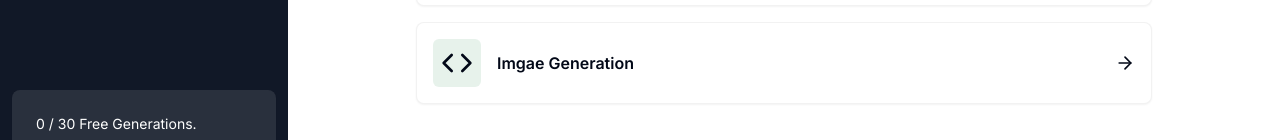
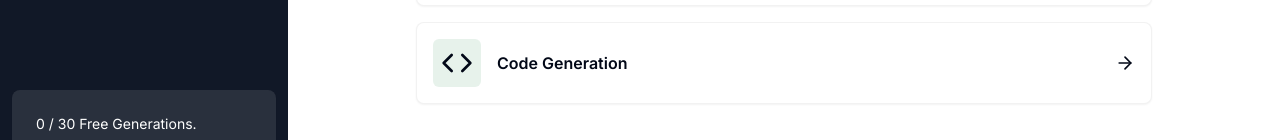
Before and after one commit to lilseniorj/AI-SAAS, a Next.js app: page /dashboard in a window 1280 px wide. Shown: the part 550-690 px from the top of the page. Built offline with nearby package versions, Linux system fonts and the light colour scheme; no server answers.

Commit message:
Update 1.0

```diff
--- a/app/(dashboard)/(routes)/dashboard/page.tsx
+++ b/app/(dashboard)/(routes)/dashboard/page.tsx
@@ -43,7 +43,7 @@ const tools = [
     href: "/video"
   },
   {
-    label: "Imgae Generation",
+    label: "Code Generation",
     icon: Code,
     color: "text-grenn-700",
     bgColor: "bg-green-700/10",
--- a/package.json
+++ b/package.json
@@ -6,7 +6,8 @@
     "dev": "next dev",
     "build": "next build",
     "start": "next start",
-    "lint": "next lint"
+    "lint": "next lint",
+    "postinstall": "prisma generate"
   },
   "dependencies": {
     "@clerk/nextjs": "^4.23.1",
@@ -48,6 +49,6 @@
     "zustand": "^4.4.1"
   },
   "devDependencies": {
-    "prisma": "^5.2.0"
+    "prisma": "^5.3.1"
   }
 }
```
Also changed, not shown: 1 other file (tests, documents, lock files or other folders).
